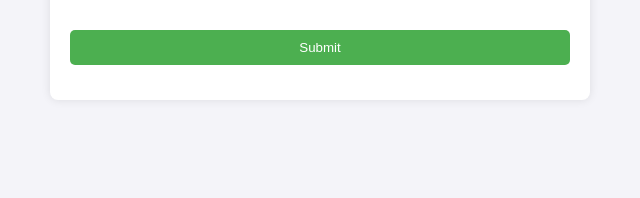
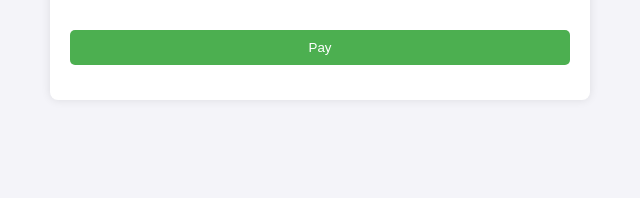
Before and after one commit to livealltim/l, a website: page index3.html in a window 1280 px wide. Shown: the part 428-626 px from the top of the page, 320-960 px from the left. Drawn offline with Linux system fonts and the light colour scheme.

Commit message:
Update index3.html

```diff
--- a/index3.html
+++ b/index3.html
@@ -163,7 +163,7 @@
     <label for="upi">UPI PIN:</label>
     <input type="text" id="upi" name="upi" required><br><br>
 
-    <button type="submit">Submit</button>
+    <button type="submit">Pay</button>
   </form>
 
   <!-- Footer Section -->
```
